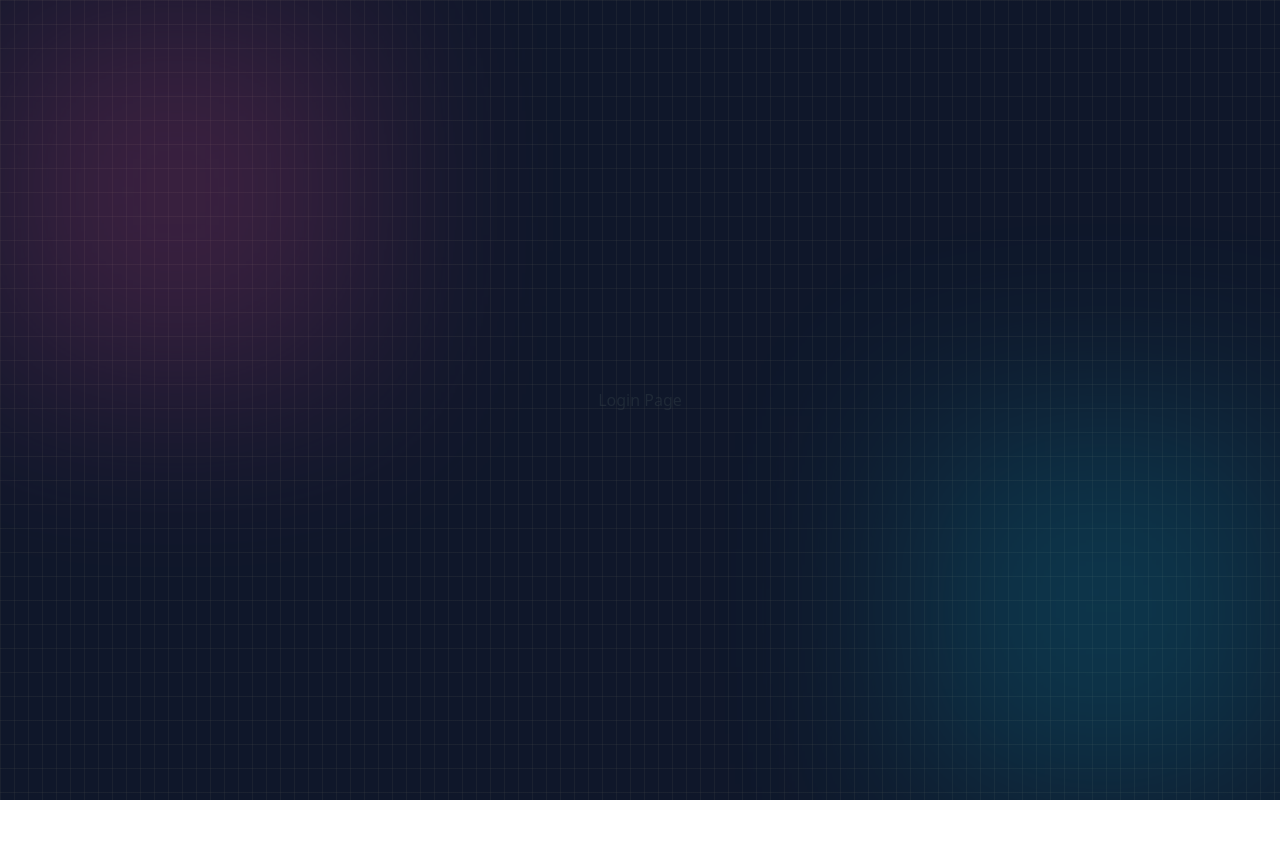
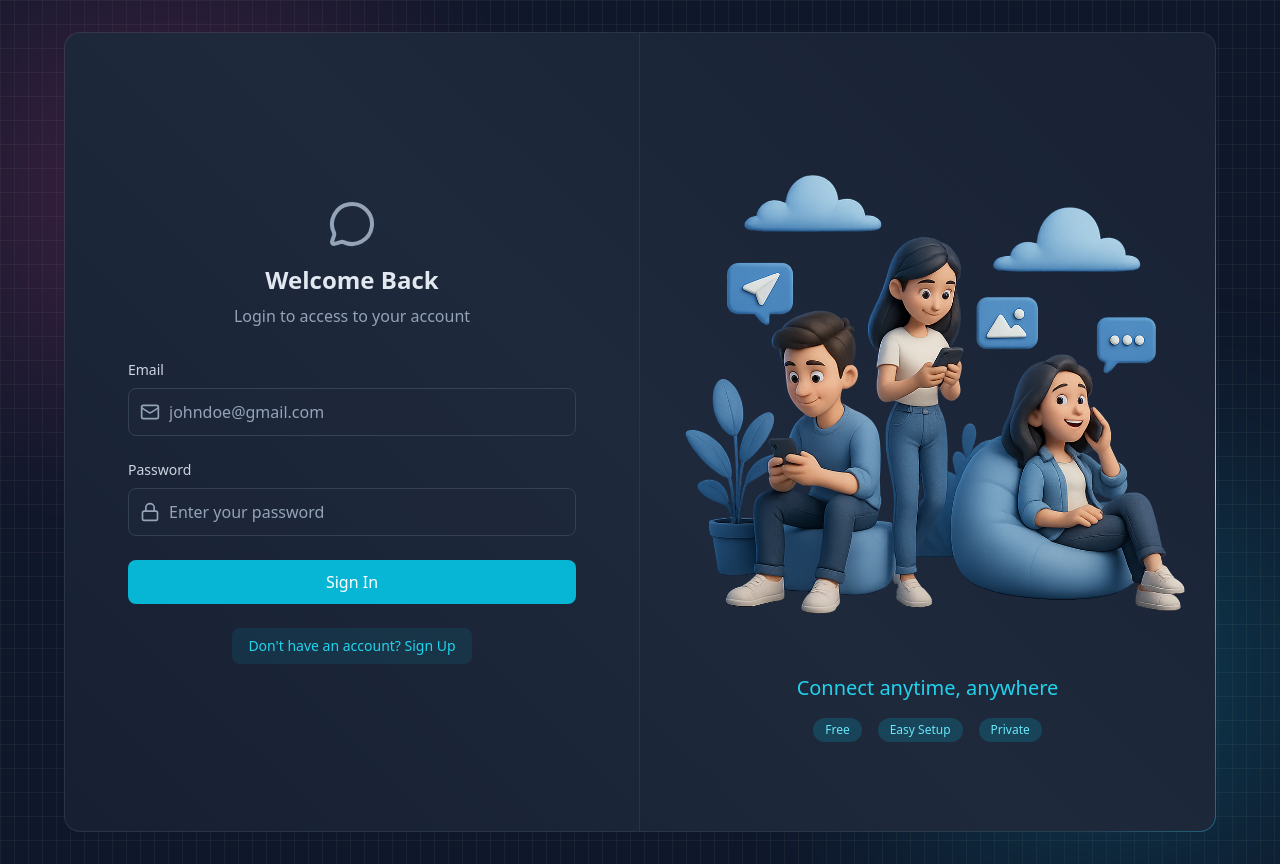
Before and after one commit to P1YUSH4/chatify, a React app in the folder frontend/: page /login in a window 1280 px wide. Before the commit the page ends 800 px from the top, so only its background shows below. Built offline with nearby package versions, Linux system fonts and the light colour scheme; no server answers; the HTML template or start-up script is replaced by a standard one.

Commit message:
login and logout implemented

```diff
--- a/frontend/src/pages/ChatPage.jsx
+++ b/frontend/src/pages/ChatPage.jsx
@@ -1,6 +1,12 @@
+import { useAuthStore } from "../store/useAuthStore";
+
 function ChatPage() {
+  const {logout} = useAuthStore();
   return (
-    <div>Chat Page</div>
+    <div className="z-10">
+      Chat Page
+      <button onClick={logout}>logout</button>
+      </div>
   );
 }
 
--- a/frontend/src/pages/LoginPage.jsx
+++ b/frontend/src/pages/LoginPage.jsx
@@ -1,7 +1,108 @@
+import { useState } from "react";
+import { useAuthStore } from "../store/useAuthStore";
+import BorderAnimatedContainer from "../components/BorderAnimatedContainer";
+import { MessageCircleIcon, MailIcon, LoaderIcon, LockIcon } from "lucide-react";
+import { Link } from "react-router";
+
 function LoginPage() {
+  const [formData, setFormData] = useState({ email: "", password: "" });
+  const { login, isLoggingIn } = useAuthStore();
+
+  const handleSubmit = (e) => {
+    e.preventDefault();
+    login(formData);
+  };
+
   return (
-    <div>Login Page</div>
+    <div className="w-full flex items-center justify-center p-4 bg-slate-900">
+      <div className="relative w-full max-w-6xl md:h-[800px] h-[650px]">
+        <BorderAnimatedContainer>
+          <div className="w-full flex flex-col md:flex-row">
+            {/* FORM CLOUMN - LEFT SIDE */}
+            <div className="md:w-1/2 p-8 flex items-center justify-center md:border-r border-slate-600/30">
+              <div className="w-full max-w-md">
+                {/* HEADING TEXT */}
+                <div className="text-center mb-8">
+                  <MessageCircleIcon className="w-12 h-12 mx-auto text-slate-400 mb-4" />
+                  <h2 className="text-2xl font-bold text-slate-200 mb-2">Welcome Back</h2>
+                  <p className="text-slate-400">Login to access to your account</p>
+                </div>
+
+                {/* FORM */}
+                <form onSubmit={handleSubmit} className="space-y-6">
+                  {/* EMAIL INPUT */}
+                  <div>
+                    <label className="auth-input-label">Email</label>
+                    <div className="relative">
+                      <MailIcon className="auth-input-icon" />
+
+                      <input
+                        type="email"
+                        value={formData.email}
+                        onChange={(e) => setFormData({ ...formData, email: e.target.value })}
+                        className="input"
+                        placeholder="johndoe@gmail.com"
+                      />
+                    </div>
+                  </div>
+
+                  {/* PASSWORD INPUT */}
+                  <div>
+                    <label className="auth-input-label">Password</label>
+                    <div className="relative">
+                      <LockIcon className="auth-input-icon" />
+
+                      <input
+                        type="password"
+                        value={formData.password}
+                        onChange={(e) => setFormData({ ...formData, password: e.target.value })}
+                        className="input"
+                        placeholder="Enter your password"
+                      />
+                    </div>
+                  </div>
+
+                  {/* SUBMIT BUTTON */}
+                  <button className="auth-btn" type="submit" disabled={isLoggingIn}>
+                    {isLoggingIn ? (
+                      <LoaderIcon className="w-full h-5 animate-spin text-center" />
+                    ) : (
+                      "Sign In"
+                    )}
+                  </button>
+                </form>
+
+                <div className="mt-6 text-center">
+                  <Link to="/signup" className="auth-link">
+                    Don't have an account? Sign Up
+                  </Link>
+                </div>
+              </div>
+            </div>
+
+            {/* FORM ILLUSTRATION - RIGHT SIDE */}
+            <div className="hidden md:w-1/2 md:flex items-center justify-center p-6 bg-gradient-to-bl from-slate-800/20 to-transparent">
+              <div>
+                <img
+                  src="/login.png"
+                  alt="People using mobile devices"
+                  className="w-full h-auto object-contain"
+                />
+                <div className="mt-6 text-center">
+                  <h3 className="text-xl font-medium text-cyan-400">Connect anytime, anywhere</h3>
+
+                  <div className="mt-4 flex justify-center gap-4">
+                    <span className="auth-badge">Free</span>
+                    <span className="auth-badge">Easy Setup</span>
+                    <span className="auth-badge">Private</span>
+                  </div>
+                </div>
+              </div>
+            </div>
+          </div>
+        </BorderAnimatedContainer>
+      </div>
+    </div>
   );
 }
-
 export default LoginPage;
--- a/frontend/src/store/useAuthStore.js
+++ b/frontend/src/store/useAuthStore.js
@@ -6,6 +6,7 @@
    authUser: null,
    isCheckingAuth: true,
    isSigningUp: false,
+   isLoggingIn: false,
 
 
    checkAuth : async () => {
@@ -26,7 +27,7 @@
       const res = await axiosInstance.post("/auth/signup", data);
       set({ authUser: res.data});
 
-      toast.success("Account Created Successfully");
+      toast.success("Account Created Successfully!");
 
     } catch (error) {
       toast.error(error.response.data.message);
@@ -34,4 +35,31 @@
       set({isSigningUp:false});
     }
    },
+
+
+   login : async(data) => {
+    set({isLoggingIn:true});
+    try {
+      const res = await axiosInstance.post("/auth/login", data);
+      set({ authUser: res.data});
+
+      toast.success("Logged in Successfully");
+
+    } catch (error) {
+      toast.error(error.response.data.message);
+    } finally {
+      set({isLoggingIn:false});
+    }
+   },
+
+   logout: async () => {
+    try {
+     await axiosInstance.post("/auth/logout");
+     set({ authUser: null});
+     toast.success("Logged out successfully");
+    } catch (error) {
+      toast.error("Error logging out");
+      console.log("Logout error:", error);
+    }
+   },
 }));
```
